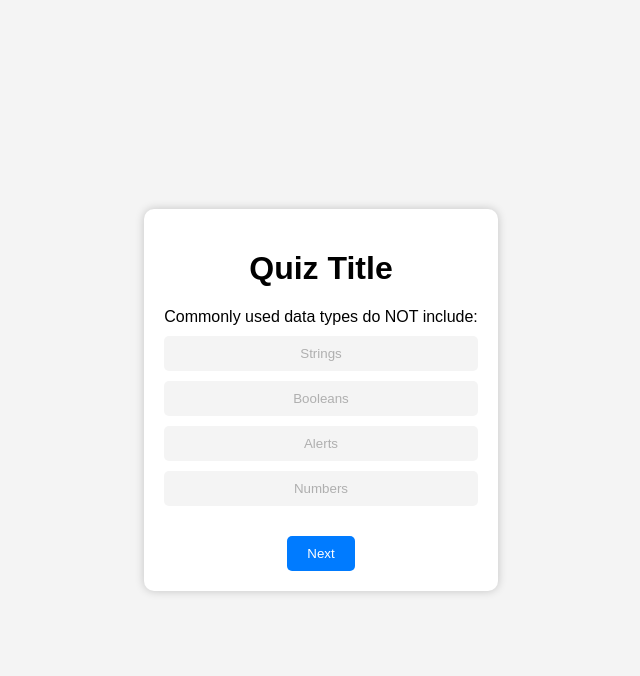
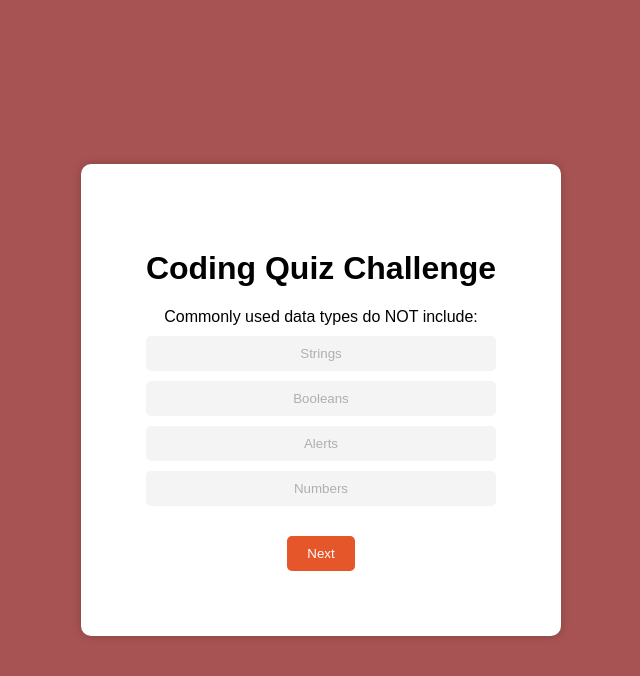
Before and after one commit to justin-schultz37/bootcamp-quiz, a plain HTML site: page index.html in a window 1280 px wide. Both pictures are taken after a click on the button "Strings". Shown: the whole page, without its empty margins (319-959 px from the left). Drawn offline with Linux system fonts and the light colour scheme.

Commit message:
fixed issue with navigating to next question and changed some styling elements

```diff
--- a/index.html
+++ b/index.html
@@ -9,7 +9,7 @@
 
 <body>
     <div class="quiz-container">
-        <h1>Quiz Title</h1>
+        <h1>Coding Quiz Challenge</h1>
         <div class="question" id="question">Question goes here...</div>
         <div class="answers" id="answers">
             <button class="answer-btn">Answer 1</button>
--- a/script.js
+++ b/script.js
@@ -32,7 +32,7 @@ const questions = [
         question: "Arrays in Javascript can be used to store:",
         answers: [
             { text: "numbers and strings", correct: false },
-            { text: "other arrayws", correct: false },
+            { text: "other arrays", correct: false },
             { text: "booleans", correct: false },
             { text: "all of the above", correct: true }
         ]
@@ -51,15 +51,23 @@ let currentQuestionIndex = 0;
 
 function showQuestion(question) {
     questionElement.innerText = question.question;
+
+    answerButtons.forEach((button) => {
+        button.removeEventListener("click", handleAnswerClick);
+    });
+
     question.answers.forEach((answer, index) => {
         answerButtons[index].innerText = answer.text;
-        answerButtons[index].addEventListener("click", () => selectAnswer(answer));
+        answerButtons[index].addEventListener("click", () => handleAnswerClick(answer));
+        answerButtons[index].disabled = false;
     });
+
+    nextButton.disabled = true;
 }
 
-function selectAnswer(answer) {
-    answerButtons.forEach(button => {
-        button.removeEventListener("click", () => selectAnswer(answer));
+function handleAnswerClick(answer) {
+    answerButtons.forEach((button) => {
+        button.removeEventListener("click", handleAnswerClick);
         button.disabled = true;
     });
 
--- a/styles.css
+++ b/styles.css
@@ -6,14 +6,14 @@ body {
     justify-content: center;
     align-items: center;
     min-height: 100vh;
-    background-color: #f4f4f4;
+    background-color: #a75353;
 }
 
 .quiz-container {
     background-color: #fff;
     border-radius: 10px;
     box-shadow: 0px 0px 10px rgba(0, 0, 0, 0.2);
-    padding: 20px;
+    padding: 65px;
     text-align: center;
 }
 
@@ -30,11 +30,11 @@ body {
 }
 
 .answer-btn:hover {
-    background-color: #ddd;
+    background-color: #d16c6c;
 }
 
 .next-btn {
-    background-color: #007bff;
+    background-color: #e5562a;
     color: #fff;
     border: none;
     border-radius: 5px;
@@ -44,5 +44,5 @@ body {
 }
 
 .next-btn:hover {
-    background-color: #0056b3;
+    background-color: #f08061;
 }
```
